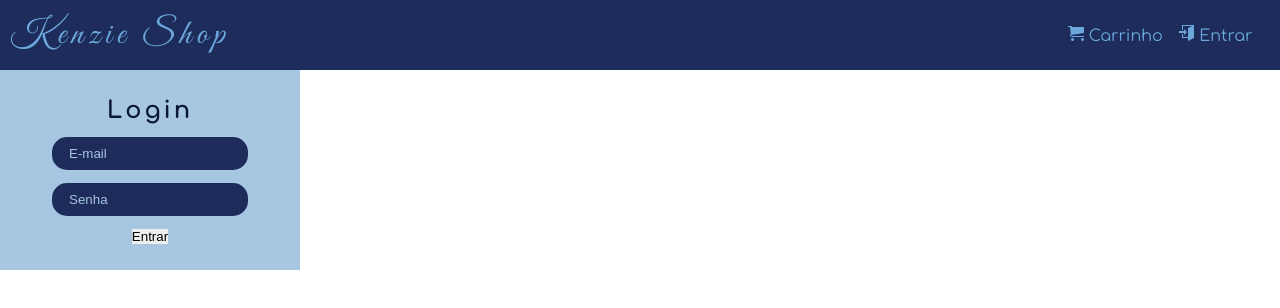
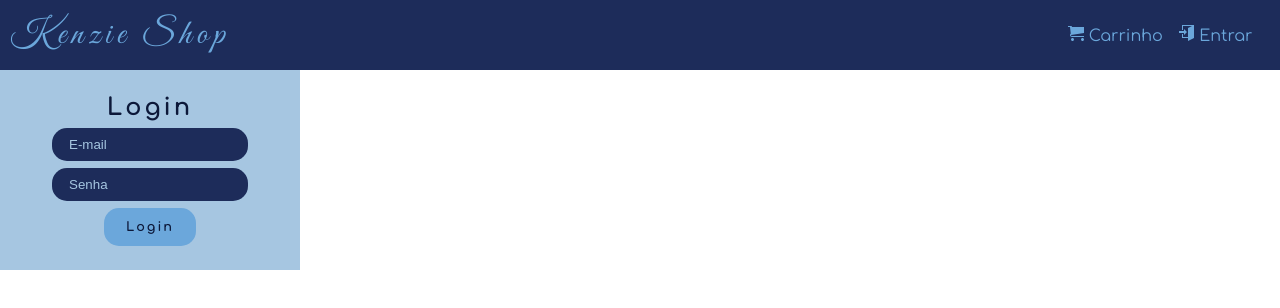
Before and after one commit to F-Vieira/Kenzie-Shop, a React (Create React App) app: page /login in a window 1280 px wide. Shown: the top 308 px of the page. Built offline with nearby package versions, Linux system fonts and the light colour scheme.

Commit message:
feat: creation and stylization of button. Integration with form login

```diff
--- /dev/null
+++ b/src/components/Button/index.tsx
@@ -0,0 +1,13 @@
+import { ReactNode } from "react";
+import { ButtonContainer } from "./styles";
+
+interface IButtonProps {
+  children: ReactNode;
+  type: any;
+}
+
+const Button = ({ children, ...rest }: IButtonProps) => {
+  return <ButtonContainer {...rest}>{children}</ButtonContainer>;
+};
+
+export default Button;
--- /dev/null
+++ b/src/components/Button/styles.ts
@@ -0,0 +1,23 @@
+import styled from "styled-components";
+
+export const ButtonContainer = styled.button`
+  font-family: var(--font-text);
+  background-color: var(--light-blue);
+  color: var(--dark-blue);
+
+  font-size: 0.8rem;
+  font-weight: bold;
+  letter-spacing: 2px;
+
+  padding: 10px 20px;
+
+  max-width: 150px;
+  max-height: 40px;
+  border-radius: 15px;
+  border: 2px solid transparent;
+
+  &:focus,
+  &:hover {
+    border-color: var(--blue);
+  }
+`;
--- a/src/components/FormLogin/index.tsx
+++ b/src/components/FormLogin/index.tsx
@@ -4,6 +4,7 @@ import { yupResolver } from "@hookform/resolvers/yup";
 
 import Input from "../Input";
 import { FormLoginContainer } from "./styles";
+import Button from "../Button";
 
 const FormLogin = () => {
   const schema = yup.object().shape({
@@ -31,7 +32,7 @@ const FormLogin = () => {
       <h2>Login</h2>
       <Input {...register("email")} placeholder="E-mail" />
       <Input {...register("password")} placeholder="Senha" type="password" />
-      <button type="submit">Entrar</button>
+      <Button type="submit">Login</Button>
     </FormLoginContainer>
   );
 };
```
